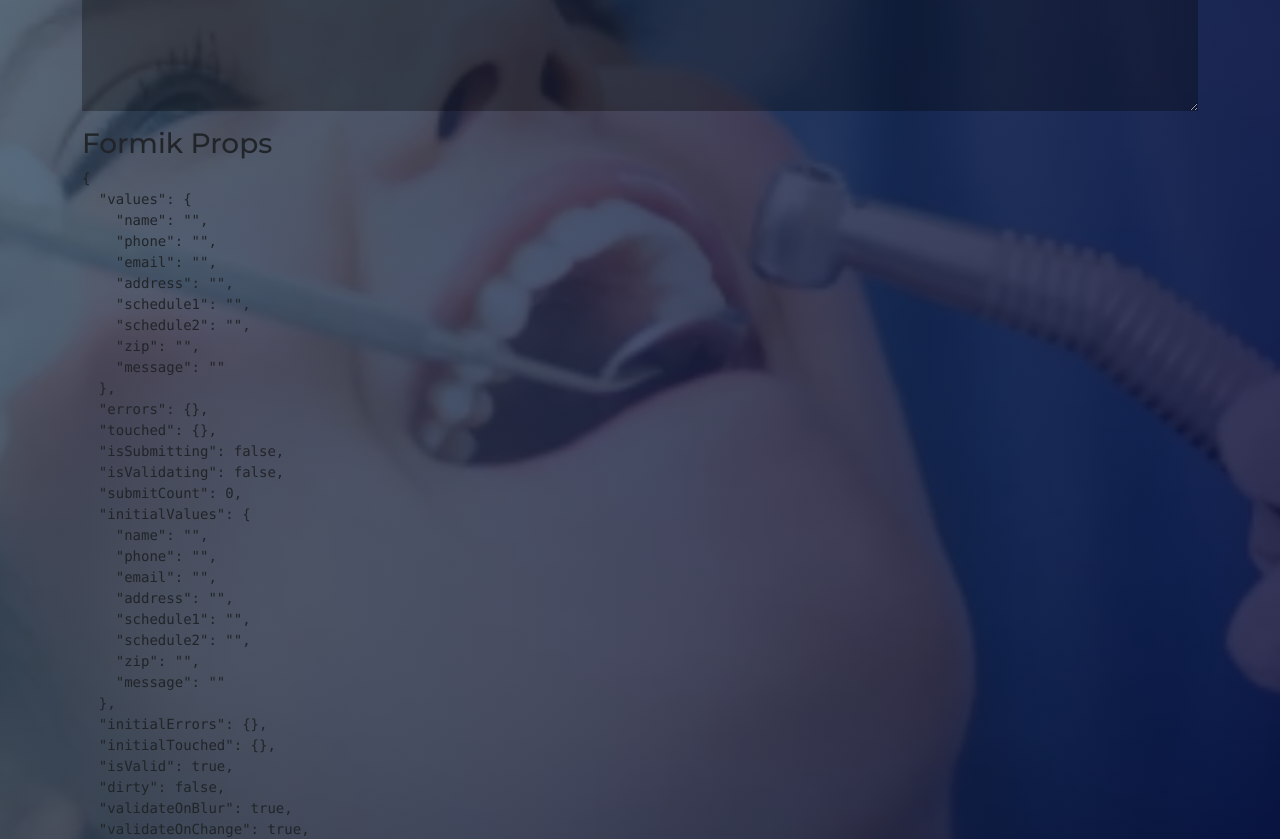
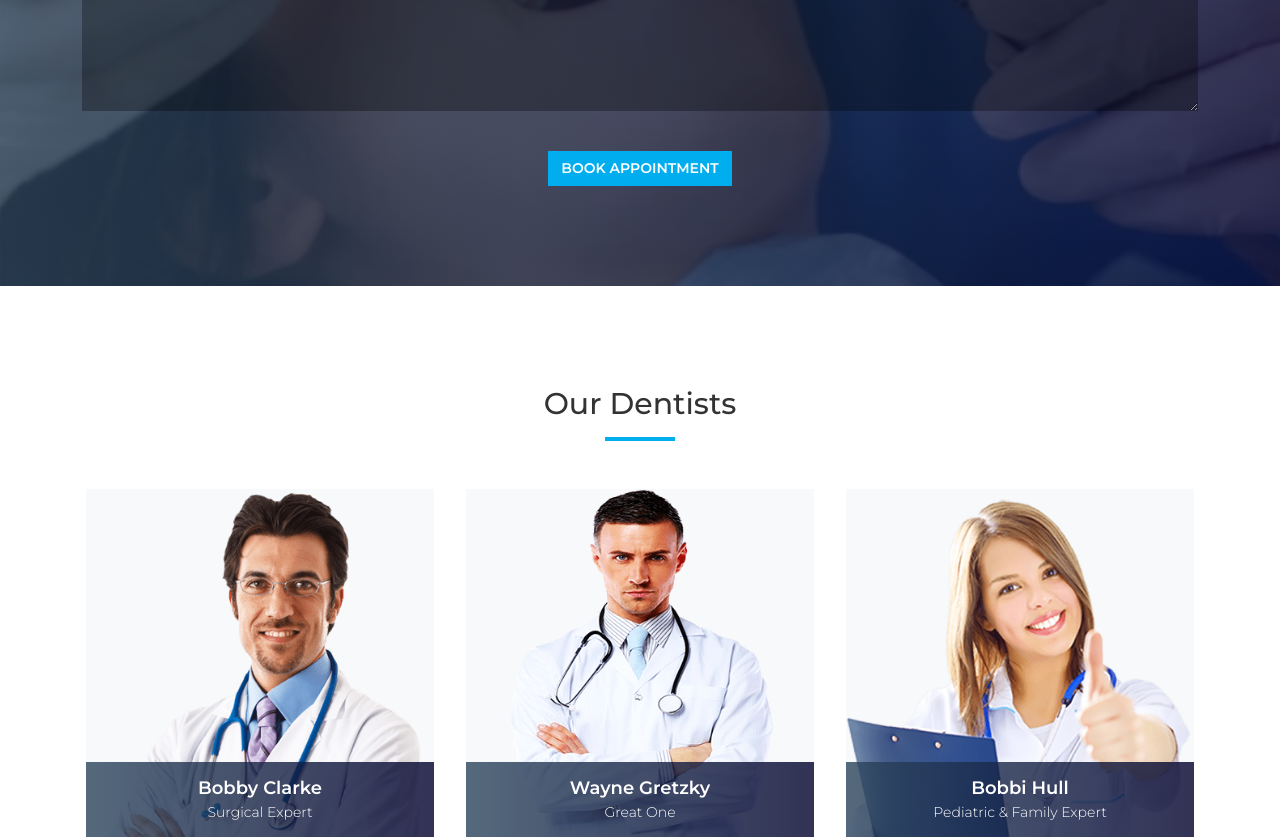
Before and after one commit to P5665/dental-react, a React (Vite) app: page / in a window 1280 px wide. Shown: the part 3421-4260 px from the top of the page. Built offline with nearby package versions, Linux system fonts and the light colour scheme; no server answers.

Commit message:
removed the FormikConsumer.  Just added that in there to have a commit with it for reference

```diff
--- a/src/features/contact/AppointmentForm.jsx
+++ b/src/features/contact/AppointmentForm.jsx
@@ -199,14 +199,6 @@ const AppointmentForm = () => {
 												</FormGroup>
 											</Col>
 										</Row>
-										<FormikConsumer>
-											{(formikProps) => (
-												<div>
-													<h3>Formik Props</h3>
-													<pre>{JSON.stringify(formikProps, null, 2)}</pre>
-												</div>
-											)}
-										</FormikConsumer>
 										<Button
 											type='submit'
 											color='primary'
```
